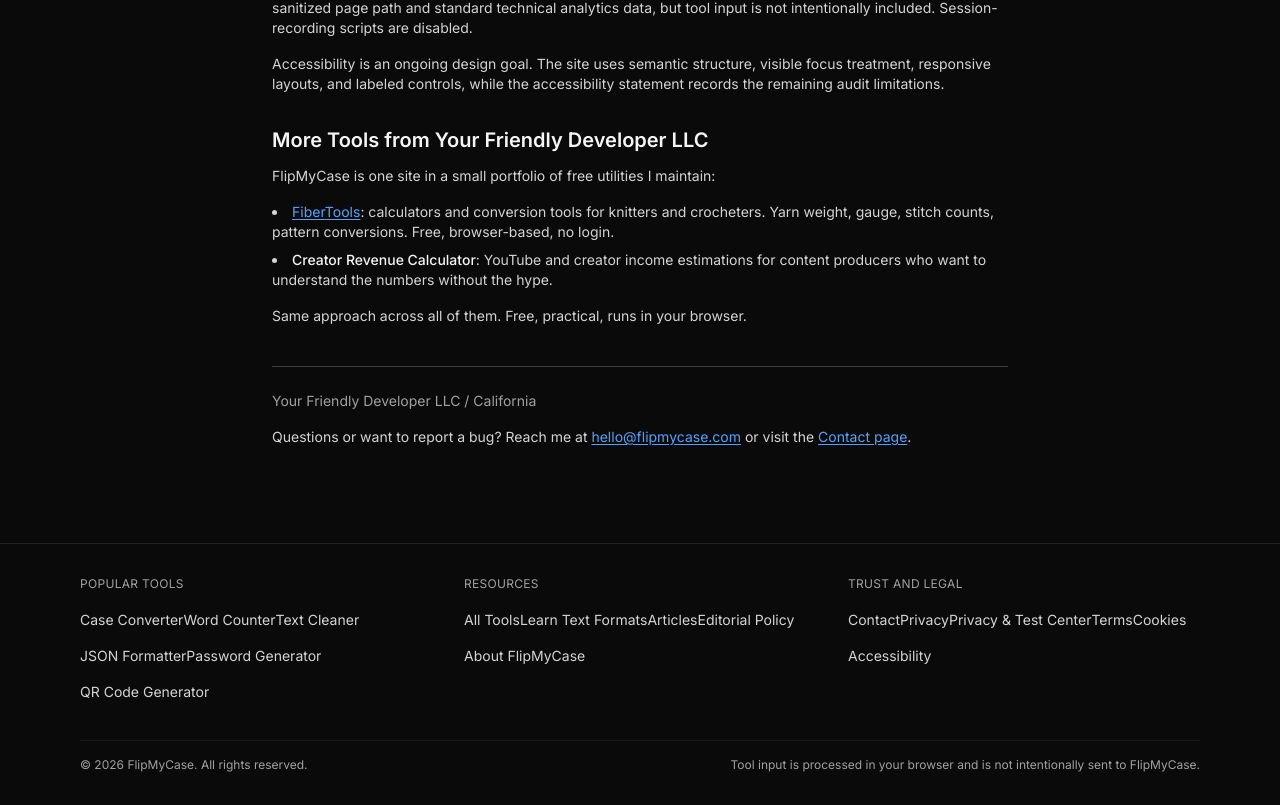
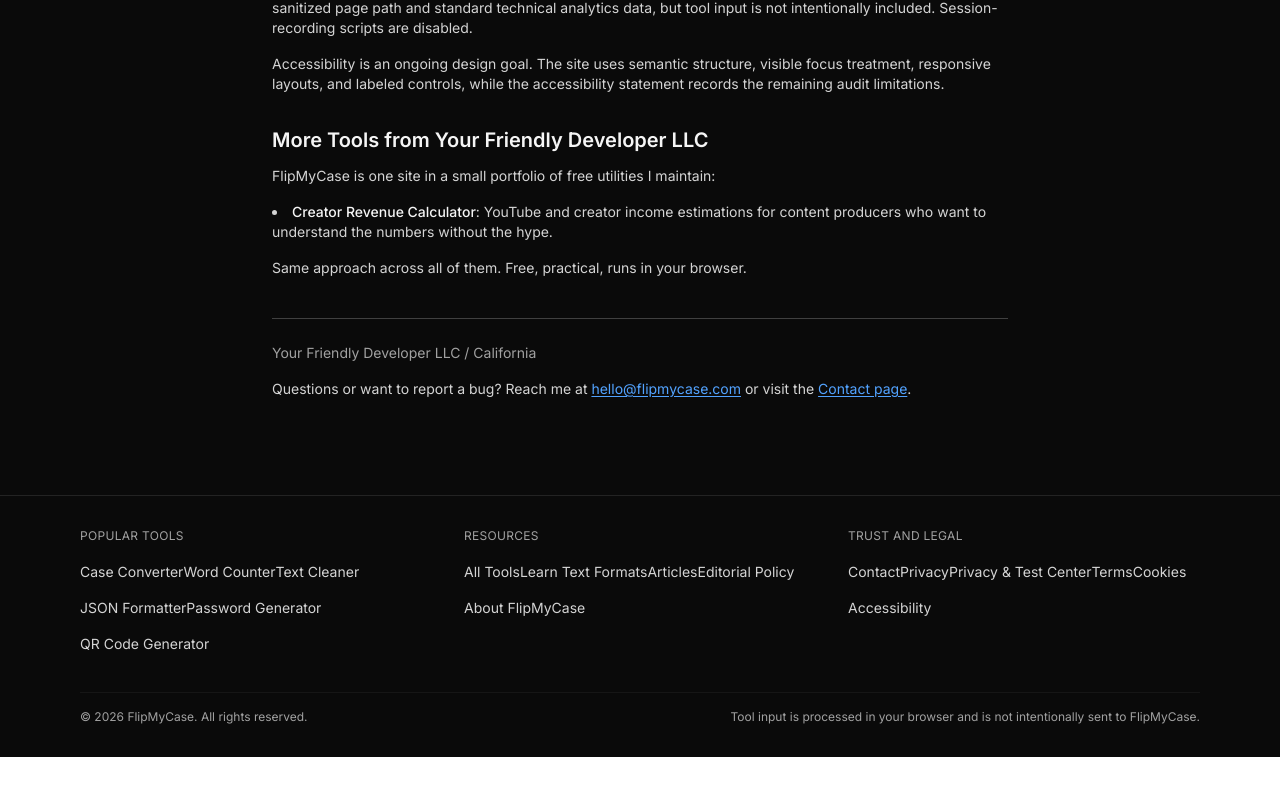
Before and after one commit to raiderj77/text-converter, a Next.js app: page /about in a window 1280 px wide. Shown: the part 1023-1828 px from the top of the page. After the commit the page ends 1780 px from the top, so only its background shows below. Built offline with nearby package versions, Linux system fonts and the light colour scheme.

Commit message:
Remove FiberTools About backlink (#32)

```diff
--- a/app/about/page.tsx
+++ b/app/about/page.tsx
@@ -128,16 +128,6 @@
             <p>FlipMyCase is one site in a small portfolio of free utilities I maintain:</p>
             <ul className="list-disc list-inside space-y-2">
               <li>
-                <a
-                  href="https://fibertools.app"
-                  className="text-blue-400 underline underline-offset-2 hover:text-blue-300 transition-colors"
-                >
-                  FiberTools
-                </a>
-                : calculators and conversion tools for knitters and crocheters. Yarn weight, gauge,
-                stitch counts, pattern conversions. Free, browser-based, no login.
-              </li>
-              <li>
                 <span className="font-medium text-neutral-100">Creator Revenue Calculator</span>
                 : YouTube and creator income estimations for content producers who want to
                 understand the numbers without the hype.
```
Also changed, not shown: 1 other file (tests, documents, lock files or other folders).
